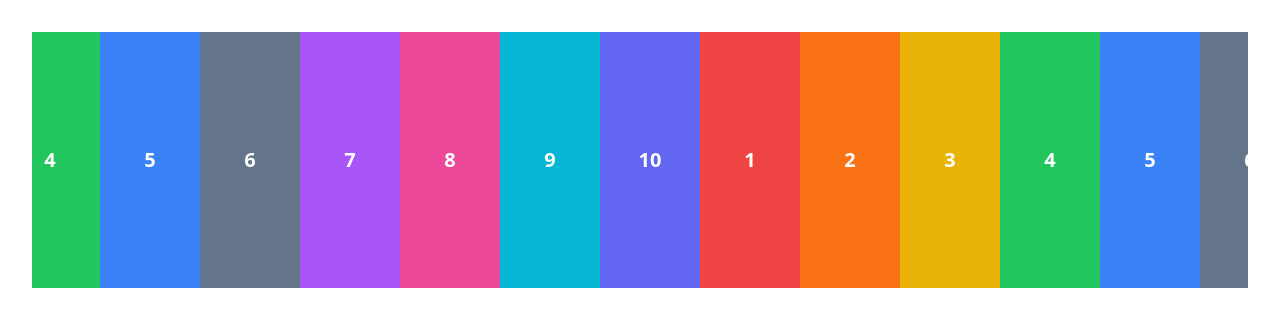
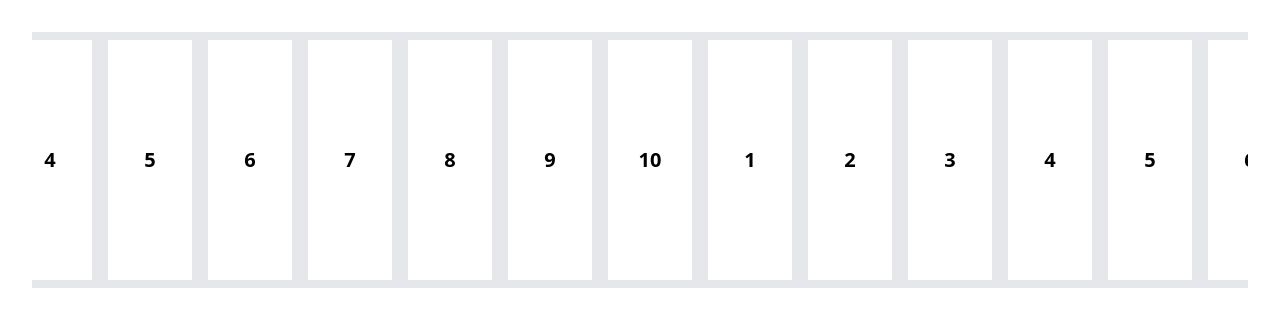
Before and after one commit to socratone/react-component-examples-with-tailwind, a Next.js app: page /scroll-slider in a window 1280 px wide. Shown: the top 326 px of the page. Built offline with nearby package versions, Linux system fonts and the light colour scheme.

Commit message:
refactor: ScrollSlider 컴포넌트로 리팩토링

```diff
--- /dev/null
+++ b/src/app/(default)/scroll-slider/components/ScrollSlider.tsx
@@ -0,0 +1,70 @@
+import { useEffect, useRef } from 'react';
+
+interface ScrollSliderProps {
+  itemWidth: number;
+  itemCount: number;
+  children: React.ReactNode;
+}
+
+const ScrollSlider = ({
+  itemWidth,
+  itemCount,
+  children,
+}: ScrollSliderProps) => {
+  const containerRef = useRef<HTMLDivElement>(null);
+
+  useEffect(() => {
+    const container = containerRef.current;
+    if (!container) return;
+
+    // 초기 스크롤 위치를 아이템 너비 * 아이템 개수로 설정
+    container.scrollLeft = itemWidth * itemCount;
+
+    let animationId: number;
+    const speed = 1; // 스크롤 속도 (픽셀/프레임)
+    const patternWidth = itemWidth * itemCount; // 반복 패턴의 너비 (1-10 아이템 = 10 * 100px)
+    const lowerBoundary = itemWidth * itemCount; // 하한선
+    const upperBoundary = itemWidth * itemCount * 2; // 상한선
+
+    const animate = () => {
+      const currentScroll = container.scrollLeft;
+
+      // 하한선 아래로 내려가면 동일한 시각적 위치인 상한선으로 점프
+      if (currentScroll < lowerBoundary) {
+        container.scrollLeft = currentScroll + patternWidth;
+      }
+      // 상한선 위로 올라가면 동일한 시각적 위치인 하한선으로 점프
+      else if (currentScroll > upperBoundary) {
+        container.scrollLeft = currentScroll - patternWidth;
+      } else {
+        container.scrollLeft = currentScroll + speed;
+      }
+
+      animationId = requestAnimationFrame(animate);
+    };
+
+    animationId = requestAnimationFrame(animate);
+
+    return () => {
+      if (animationId) {
+        cancelAnimationFrame(animationId);
+      }
+    };
+  }, []);
+
+  return (
+    <div
+      ref={containerRef}
+      className="overflow-x-auto"
+      style={{ scrollbarWidth: 'none' }}
+    >
+      <div className="flex">
+        {children}
+        {children}
+        {children}
+      </div>
+    </div>
+  );
+};
+
+export default ScrollSlider;
--- a/src/app/(default)/scroll-slider/page.tsx
+++ b/src/app/(default)/scroll-slider/page.tsx
@@ -1,180 +1,23 @@
 'use client';
 
-import { useEffect, useRef } from 'react';
+import ScrollSlider from './components/ScrollSlider';
 
 const Page = () => {
-  const containerRef = useRef<HTMLDivElement>(null);
-
-  useEffect(() => {
-    const container = containerRef.current;
-    if (!container) return;
-
-    // 초기 스크롤 위치를 1000으로 설정
-    container.scrollLeft = 1000;
-
-    let animationId: number;
-    const speed = 1; // 스크롤 속도 (픽셀/프레임)
-    const patternWidth = 1000; // 반복 패턴의 너비 (1-10 아이템 = 10 * 100px)
-    const lowerBoundary = 1000; // 하한선
-    const upperBoundary = 2000; // 상한선
-
-    const animate = () => {
-      const currentScroll = container.scrollLeft;
-
-      // 1000 아래로 내려가면 동일한 시각적 위치인 2000으로 점프
-      if (currentScroll < lowerBoundary) {
-        container.scrollLeft = currentScroll + patternWidth;
-      }
-      // 2000 위로 올라가면 동일한 시각적 위치인 1000으로 점프
-      else if (currentScroll > upperBoundary) {
-        container.scrollLeft = currentScroll - patternWidth;
-      } else {
-        container.scrollLeft = currentScroll + speed;
-      }
-
-      animationId = requestAnimationFrame(animate);
-    };
-
-    animationId = requestAnimationFrame(animate);
-
-    return () => {
-      if (animationId) {
-        cancelAnimationFrame(animationId);
-      }
-    };
-  }, []);
+  const itemCount = 10;
+  const items = Array.from({ length: itemCount }, (_, index) => index + 1);
 
   return (
     <div>
-      <div
-        ref={containerRef}
-        className="overflow-x-auto"
-        style={{ scrollbarWidth: 'none' }}
-      >
-        {/* 슬라이드 래퍼 */}
-        <div className="flex">
-          <div className="w-[100px] h-64 bg-red-500 shrink-0 flex items-center justify-center text-white text-xl font-bold">
-            1
+      <ScrollSlider itemWidth={100} itemCount={itemCount}>
+        {items.map((item) => (
+          <div
+            key={item}
+            className="w-[100px] h-64 border-8 shrink-0 flex items-center justify-center text-black text-xl font-bold"
+          >
+            {item}
           </div>
-          <div className="w-[100px] h-64 bg-orange-500 shrink-0 flex items-center justify-center text-white text-xl font-bold">
-            2
-          </div>
-          <div className="w-[100px] h-64 bg-yellow-500 shrink-0 flex items-center justify-center text-white text-xl font-bold">
-            3
-          </div>
-          <div className="w-[100px] h-64 bg-green-500 shrink-0 flex items-center justify-center text-white text-xl font-bold">
-            4
-          </div>
-          <div className="w-[100px] h-64 bg-blue-500 shrink-0 flex items-center justify-center text-white text-xl font-bold">
-            5
-          </div>
-          <div className="w-[100px] h-64 bg-slate-500 shrink-0 flex items-center justify-center text-white text-xl font-bold">
-            6
-          </div>
-          <div className="w-[100px] h-64 bg-purple-500 shrink-0 flex items-center justify-center text-white text-xl font-bold">
-            7
-          </div>
-          <div className="w-[100px] h-64 bg-pink-500 shrink-0 flex items-center justify-center text-white text-xl font-bold">
-            8
-          </div>
-          <div className="w-[100px] h-64 bg-cyan-500 shrink-0 flex items-center justify-center text-white text-xl font-bold">
-            9
-          </div>
-          <div className="w-[100px] h-64 bg-indigo-500 shrink-0 flex items-center justify-center text-white text-xl font-bold">
-            10
-          </div>
-          <div className="w-[100px] h-64 bg-red-500 shrink-0 flex items-center justify-center text-white text-xl font-bold">
-            1
-          </div>
-          <div className="w-[100px] h-64 bg-orange-500 shrink-0 flex items-center justify-center text-white text-xl font-bold">
-            2
-          </div>
-          <div className="w-[100px] h-64 bg-yellow-500 shrink-0 flex items-center justify-center text-white text-xl font-bold">
-            3
-          </div>
-          <div className="w-[100px] h-64 bg-green-500 shrink-0 flex items-center justify-center text-white text-xl font-bold">
-            4
-          </div>
-          <div className="w-[100px] h-64 bg-blue-500 shrink-0 flex items-center justify-center text-white text-xl font-bold">
-            5
-          </div>
-          <div className="w-[100px] h-64 bg-slate-500 shrink-0 flex items-center justify-center text-white text-xl font-bold">
-            6
-          </div>
-          <div className="w-[100px] h-64 bg-purple-500 shrink-0 flex items-center justify-center text-white text-xl font-bold">
-            7
-          </div>
-          <div className="w-[100px] h-64 bg-pink-500 shrink-0 flex items-center justify-center text-white text-xl font-bold">
-            8
-          </div>
-          <div className="w-[100px] h-64 bg-cyan-500 shrink-0 flex items-center justify-center text-white text-xl font-bold">
-            9
-          </div>
-          <div className="w-[100px] h-64 bg-indigo-500 shrink-0 flex items-center justify-center text-white text-xl font-bold">
-            10
-          </div>
-          <div className="w-[100px] h-64 bg-red-500 shrink-0 flex items-center justify-center text-white text-xl font-bold">
-            1
-          </div>
-          <div className="w-[100px] h-64 bg-orange-500 shrink-0 flex items-center justify-center text-white text-xl font-bold">
-            2
-          </div>
-          <div className="w-[100px] h-64 bg-yellow-500 shrink-0 flex items-center justify-center text-white text-xl font-bold">
-            3
-          </div>
-          <div className="w-[100px] h-64 bg-green-500 shrink-0 flex items-center justify-center text-white text-xl font-bold">
-            4
-          </div>
-          <div className="w-[100px] h-64 bg-blue-500 shrink-0 flex items-center justify-center text-white text-xl font-bold">
-            5
-          </div>
-          <div className="w-[100px] h-64 bg-slate-500 shrink-0 flex items-center justify-center text-white text-xl font-bold">
-            6
-          </div>
-          <div className="w-[100px] h-64 bg-purple-500 shrink-0 flex items-center justify-center text-white text-xl font-bold">
-            7
-          </div>
-          <div className="w-[100px] h-64 bg-pink-500 shrink-0 flex items-center justify-center text-white text-xl font-bold">
-            8
-          </div>
-          <div className="w-[100px] h-64 bg-cyan-500 shrink-0 flex items-center justify-center text-white text-xl font-bold">
-            9
-          </div>
-          <div className="w-[100px] h-64 bg-indigo-500 shrink-0 flex items-center justify-center text-white text-xl font-bold">
-            10
-          </div>
-          <div className="w-[100px] h-64 bg-red-500 shrink-0 flex items-center justify-center text-white text-xl font-bold">
-            1
-          </div>
-          <div className="w-[100px] h-64 bg-orange-500 shrink-0 flex items-center justify-center text-white text-xl font-bold">
-            2
-          </div>
-          <div className="w-[100px] h-64 bg-yellow-500 shrink-0 flex items-center justify-center text-white text-xl font-bold">
-            3
-          </div>
-          <div className="w-[100px] h-64 bg-green-500 shrink-0 flex items-center justify-center text-white text-xl font-bold">
-            4
-          </div>
-          <div className="w-[100px] h-64 bg-blue-500 shrink-0 flex items-center justify-center text-white text-xl font-bold">
-            5
-          </div>
-          <div className="w-[100px] h-64 bg-slate-500 shrink-0 flex items-center justify-center text-white text-xl font-bold">
-            6
-          </div>
-          <div className="w-[100px] h-64 bg-purple-500 shrink-0 flex items-center justify-center text-white text-xl font-bold">
-            7
-          </div>
-          <div className="w-[100px] h-64 bg-pink-500 shrink-0 flex items-center justify-center text-white text-xl font-bold">
-            8
-          </div>
-          <div className="w-[100px] h-64 bg-cyan-500 shrink-0 flex items-center justify-center text-white text-xl font-bold">
-            9
-          </div>
-          <div className="w-[100px] h-64 bg-indigo-500 shrink-0 flex items-center justify-center text-white text-xl font-bold">
-            10
-          </div>
-        </div>
-      </div>
+        ))}
+      </ScrollSlider>
     </div>
   );
 };
```
